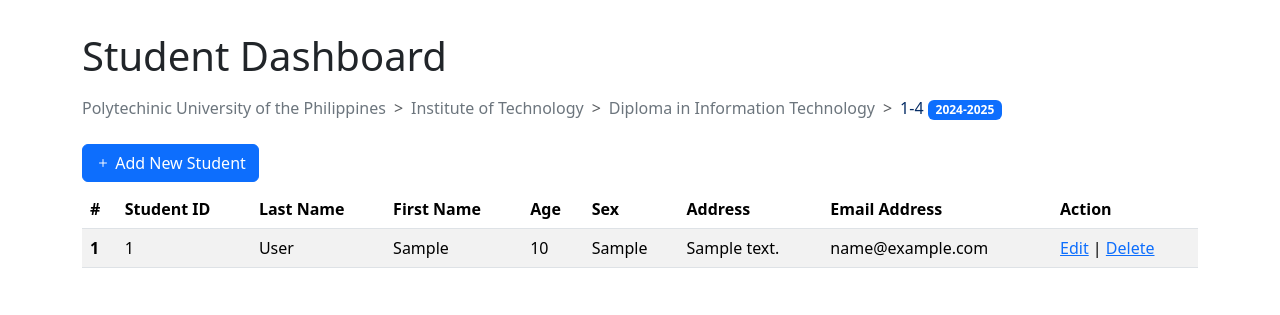
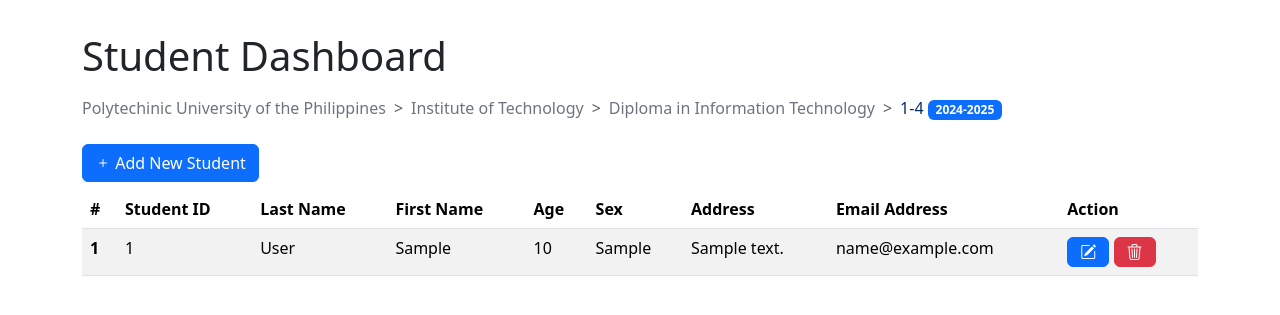
Before and after one commit to chocomilku/crud-php, a PHP site: page / in a window 1280 px wide. Shown: the part 56-371 px from the top of the page. Run offline with PHP 8.4, Linux system fonts and the light colour scheme; tables that the repository leaves empty hold one stand-in row (values such as "Sample post").

Commit message:
made action buttons icon buttons

```diff
--- a/database.sql
+++ b/database.sql
@@ -4,7 +4,7 @@
 
 CREATE TABLE IF NOT EXISTS `users` (
   `id` int(11) NOT NULL AUTO_INCREMENT,
-  `student_id` varchar(15) NOT NULL,
+  `student_id` varchar(15) NOT NULL UNIQUE,
   `last_name` varchar(100) NOT NULL,
   `first_name` varchar(100) NOT NULL,
   `age` int(3) NOT NULL,
--- a/index.php
+++ b/index.php
@@ -69,13 +69,31 @@
 					echo "<td>" . $row['sex'] . "</td>";
 					echo "<td>" . $row['address'] . "</td>";
 					echo "<td>" . $row['email'] . "</td>";
-					echo "<td><a href=\"edit.php?id=$row[id]\">Edit</a> |
-				<a href=\"delete.php?id=$row[id]\" onClick=\"return confirm('Are you sure you want to delete?')\">Delete</a></td></tr>";
+					echo "<td><div class=\"\">
+			<button type=\"button\" onclick='editRecord($row[id])' class=\"btn btn-primary\">
+				<i class=\"bi bi-pencil-square\"></i>
+			</button>
+			<button type=\"button\" onclick=\"deleteRecord($row[id])\" class=\"btn btn-danger\">
+				<i class=\"bi bi-trash3\"></i>
+			</button>
+		</div>";
+					echo "</td></tr>";
 				}
 				?>
 			</tbody>
 		</table>
 	</main>
+	<script type="text/javascript">
+		function deleteRecord(id) {
+			if (confirm(`Are you sure you want to delete ID: ${id}?`)) {
+				return location.href = `delete.php?id=${id}`
+			}
+		}
+
+		function editRecord(id) {
+			return location.href = `edit.php?id=${id}`
+		}
+	</script>
 </body>
 
 </html>
```
